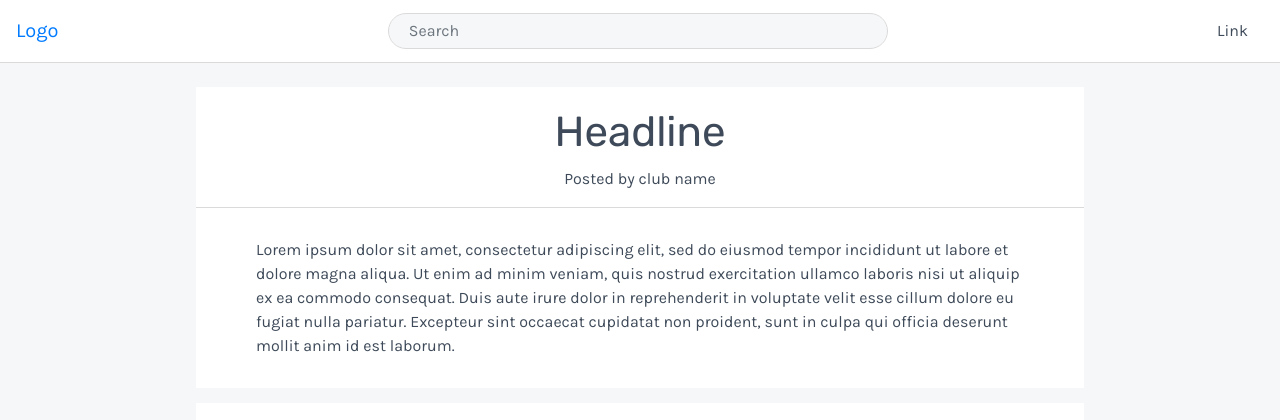
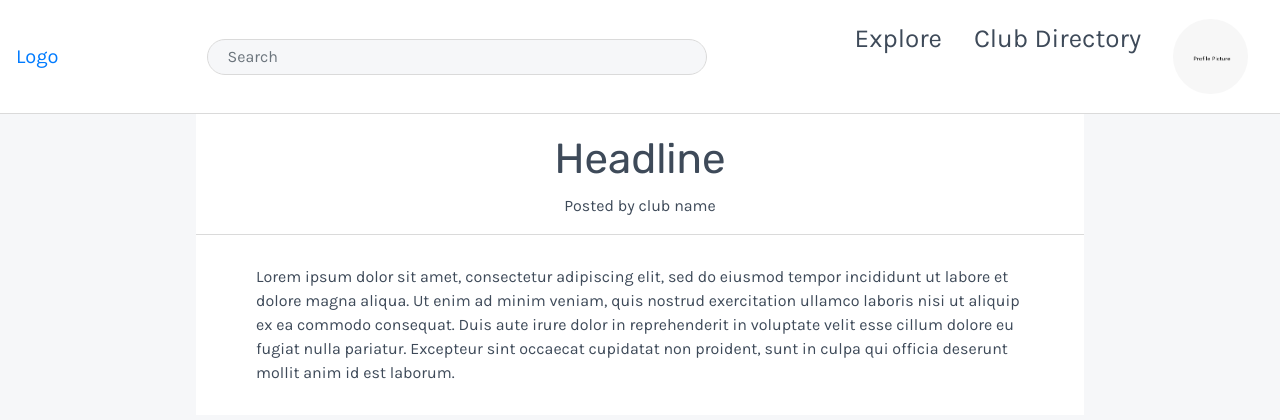
Before and after one commit to TetrisFan/wwthackcodingcolts, a PHP site: page /club-stream.html in a window 1280 px wide. Shown: the top 420 px of the page. Run offline with PHP 8.4, Linux system fonts and the light colour scheme; some libraries are stand-ins or nearby versions.

Commit message:
committ to pull

```diff
--- a/front-end/club-stream.html
+++ b/front-end/club-stream.html
@@ -15,13 +15,15 @@
 </head>
 
 <body>
-  <nav class="navbar mb-4">
+  <nav class="navbar">
     <a class="navbar-brand" href="#">Logo</a>
     <form class="form-inline w-100 m-0">
       <input class="form-control w-100" type="search" placeholder="Search" aria-label="Search">
     </form>
-    <div class="d-flex flex-row mr-0">
-      <a class="nav-link" href="#">Link</a>
+    <div class="d-flex">
+      <a class="nav-link" href="your-clubs.html">Explore</a>
+      <a class="nav-link" href="#">Club Directory</a>
+      <a class="nav-link" href="student-profile.html"><img class="student-profile-pic" style="height:75px;width:75px;"src="images/white.png"></a>
     </div>
   </nav>
 
--- a/front-end/styles.css
+++ b/front-end/styles.css
@@ -71,9 +71,7 @@ hr {
   background-color: white;
   border-bottom: 1px solid #DADADA;
   width: 100%;
-
   display: flex;
-  flex: row;
   justify-content: between;
 }
 
@@ -81,6 +79,7 @@ hr {
   color: #3E4A59;
   border-top: 3px solid transparent;
   border-bottom: 3px solid transparent;
+  font-size: 26px;
 }
 
 .nav-link:hover {
```
Also changed, not shown: 1 other file.
